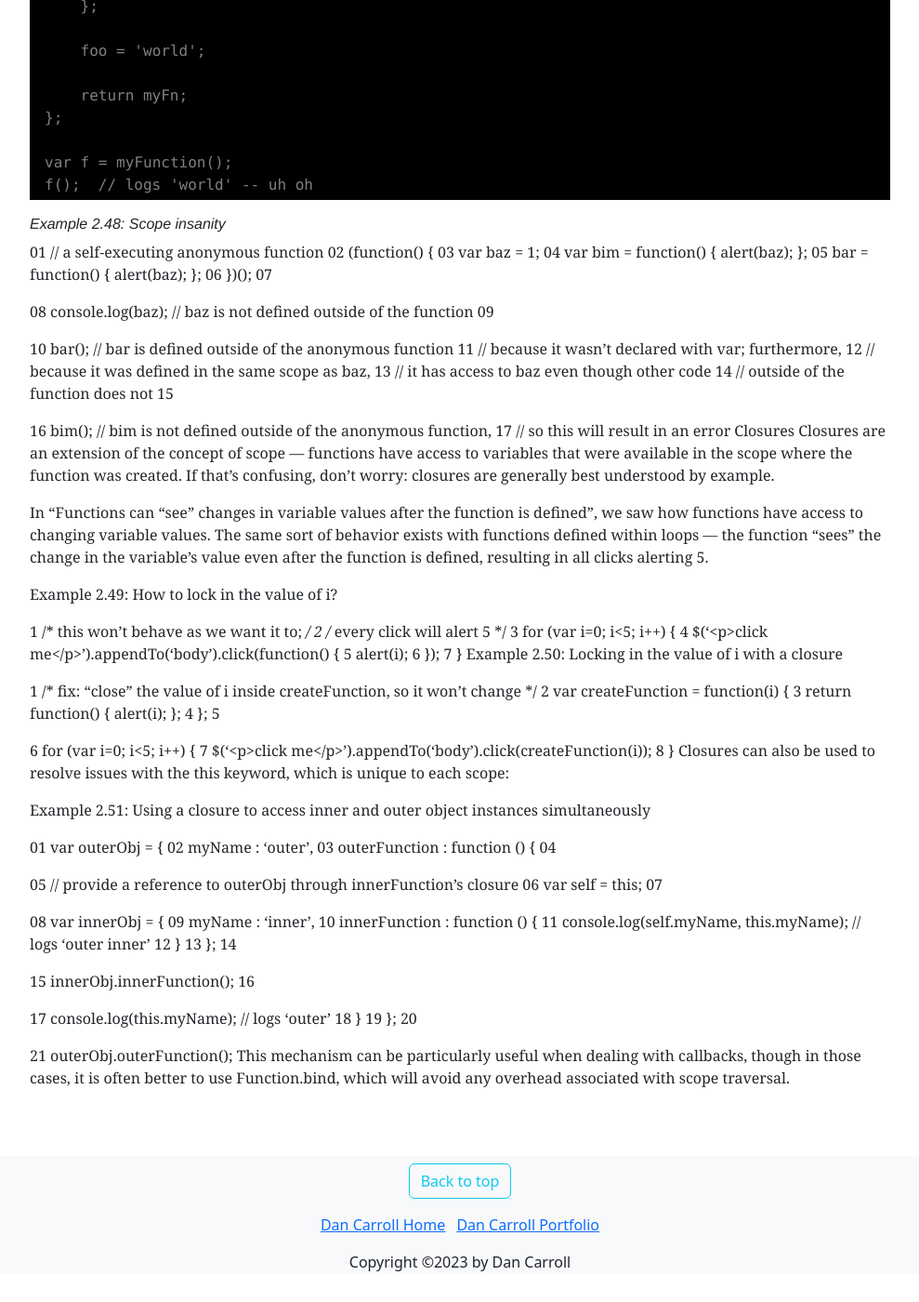
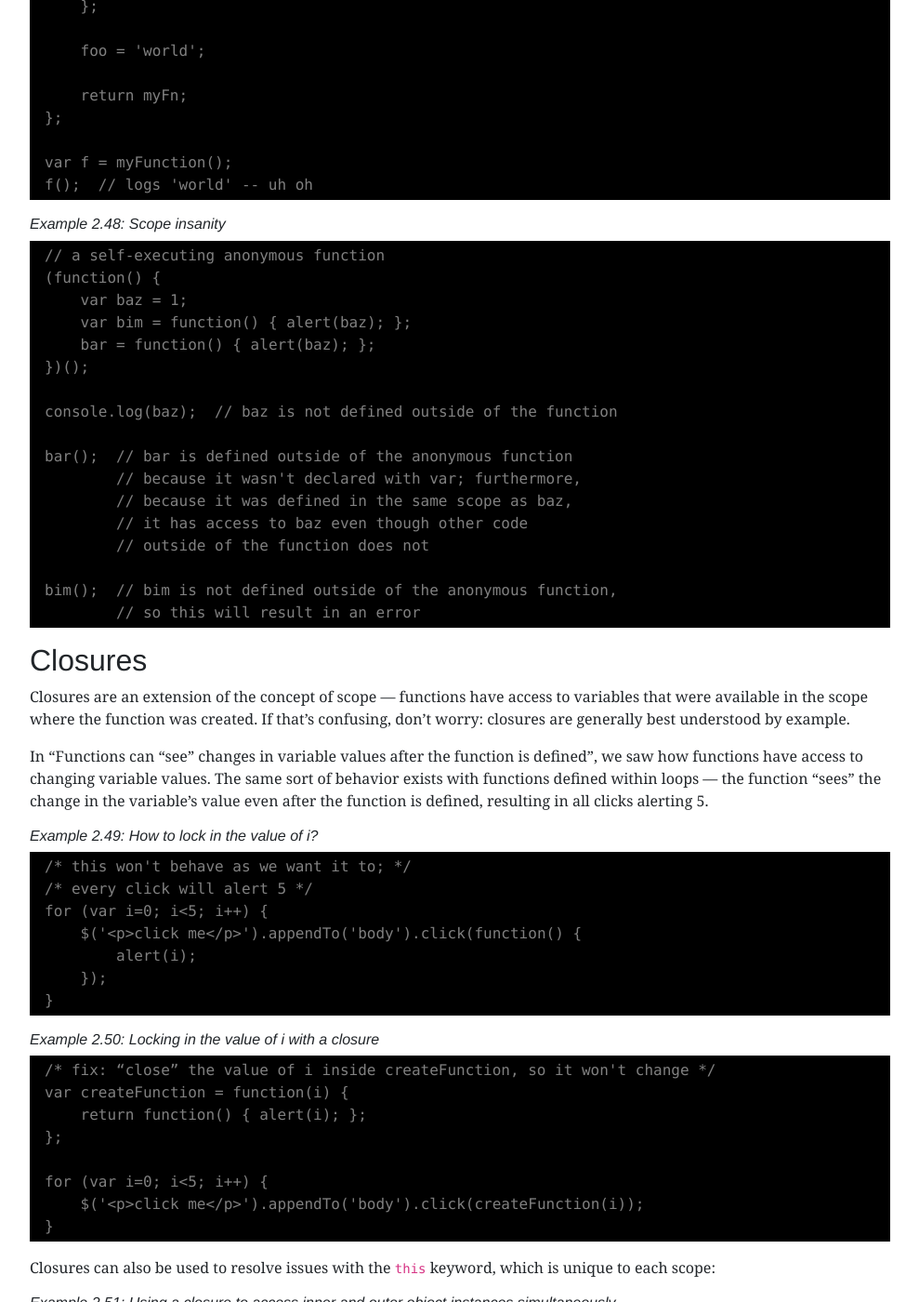
Before and after one commit to dan-carroll/jquery-fundamentals, a Jekyll site: the page built from legacy/ch02-js-basics.md, in a window 1280 px wide and 1400 px high, scrolled down 18905 px. Shown: the whole window at 93% size, without its empty margins (145-1134 px from the left). Built offline with Jekyll 4.4.1, drawn with Linux system fonts in a browser that asks for light colours; some of the changed text lies outside the part shown.

Commit message:
Update ch02-js-basics.md
Formatted the last of chapter 2.

````diff
--- a/legacy/ch02-js-basics.md
+++ b/legacy/ch02-js-basics.md
@@ -903,123 +903,83 @@ f();  // logs 'world' -- uh oh
 
 ###### Example 2.48: Scope insanity
 
-01
+``` js
 // a self-executing anonymous function
-02
 (function() {
-03
     var baz = 1;
-04
     var bim = function() { alert(baz); };
-05
     bar = function() { alert(baz); };
-06
 })();
-07
 
-08
 console.log(baz);  // baz is not defined outside of the function
-09
 
-10
 bar();  // bar is defined outside of the anonymous function
-11
         // because it wasn't declared with var; furthermore,
-12
         // because it was defined in the same scope as baz,
-13
         // it has access to baz even though other code
-14
         // outside of the function does not
-15
 
-16
 bim();  // bim is not defined outside of the anonymous function,
-17
         // so this will result in an error
-Closures
+```
+
+## Closures
+
 Closures are an extension of the concept of scope — functions have access to variables that were available in the scope where the function was created. If that’s confusing, don’t worry: closures are generally best understood by example.
 
 In “Functions can "see" changes in variable values after the function is defined”, we saw how functions have access to changing variable values. The same sort of behavior exists with functions defined within loops — the function "sees" the change in the variable's value even after the function is defined, resulting in all clicks alerting 5.
 
-Example 2.49: How to lock in the value of i?
+###### Example 2.49: How to lock in the value of i?
 
-1
+``` js
 /* this won't behave as we want it to; */
-2
 /* every click will alert 5 */
-3
 for (var i=0; i<5; i++) {
-4
     $('<p>click me</p>').appendTo('body').click(function() {
-5
         alert(i);
-6
     });
-7
 }
-Example 2.50: Locking in the value of i with a closure
+```
 
-1
+###### Example 2.50: Locking in the value of i with a closure
+
+``` js
 /* fix: “close” the value of i inside createFunction, so it won't change */
-2
 var createFunction = function(i) {
-3
     return function() { alert(i); };
-4
 };
-5
 
-6
 for (var i=0; i<5; i++) {
-7
     $('<p>click me</p>').appendTo('body').click(createFunction(i));
-8
 }
-Closures can also be used to resolve issues with the this keyword, which is unique to each scope:
+```
 
-Example 2.51: Using a closure to access inner and outer object instances simultaneously
+Closures can also be used to resolve issues with the `this` keyword, which is unique to each scope:
 
-01
+###### Example 2.51: Using a closure to access inner and outer object instances simultaneously
+
+``` js
 var outerObj = {
-02
     myName : 'outer',
-03
     outerFunction : function () {
-04
 
-05
         // provide a reference to outerObj through innerFunction's closure
-06
         var self = this;
-07
 
-08
         var innerObj = {
-09
             myName : 'inner',
-10
             innerFunction : function () {
-11
                 console.log(self.myName, this.myName); // logs 'outer inner'
-12
             }
-13
         };
-14
 
-15
         innerObj.innerFunction();
-16
 
-17
         console.log(this.myName); // logs 'outer'
-18
     }
-19
 };
-20
 
-21
 outerObj.outerFunction();
-This mechanism can be particularly useful when dealing with callbacks, though in those cases, it is often better to use Function.bind, which will avoid any overhead associated with scope traversal.
+```
+
+This mechanism can be particularly useful when dealing with callbacks, though in those cases, it is often better to use [Function.bind](https://developer.mozilla.org/en/JavaScript/Reference/Global_Objects/Function/bind), which will avoid any overhead associated with scope traversal.
````
